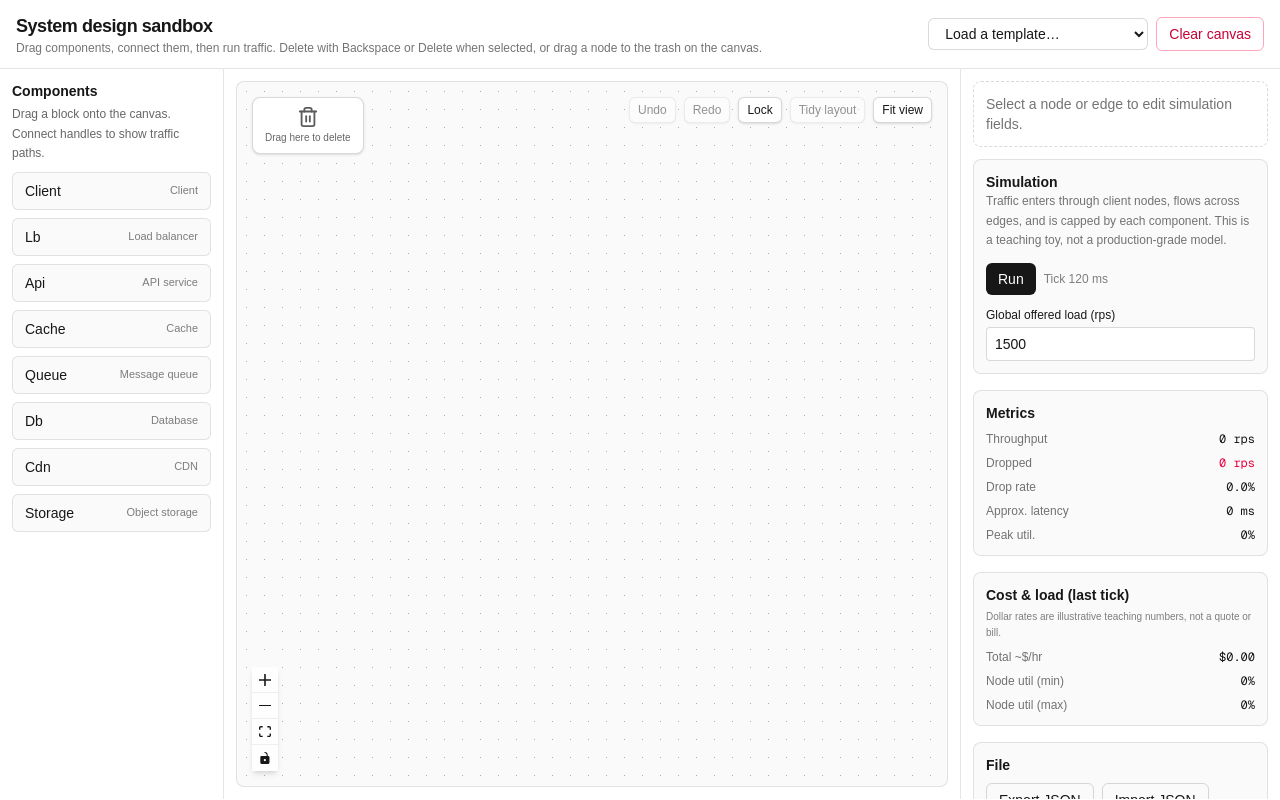
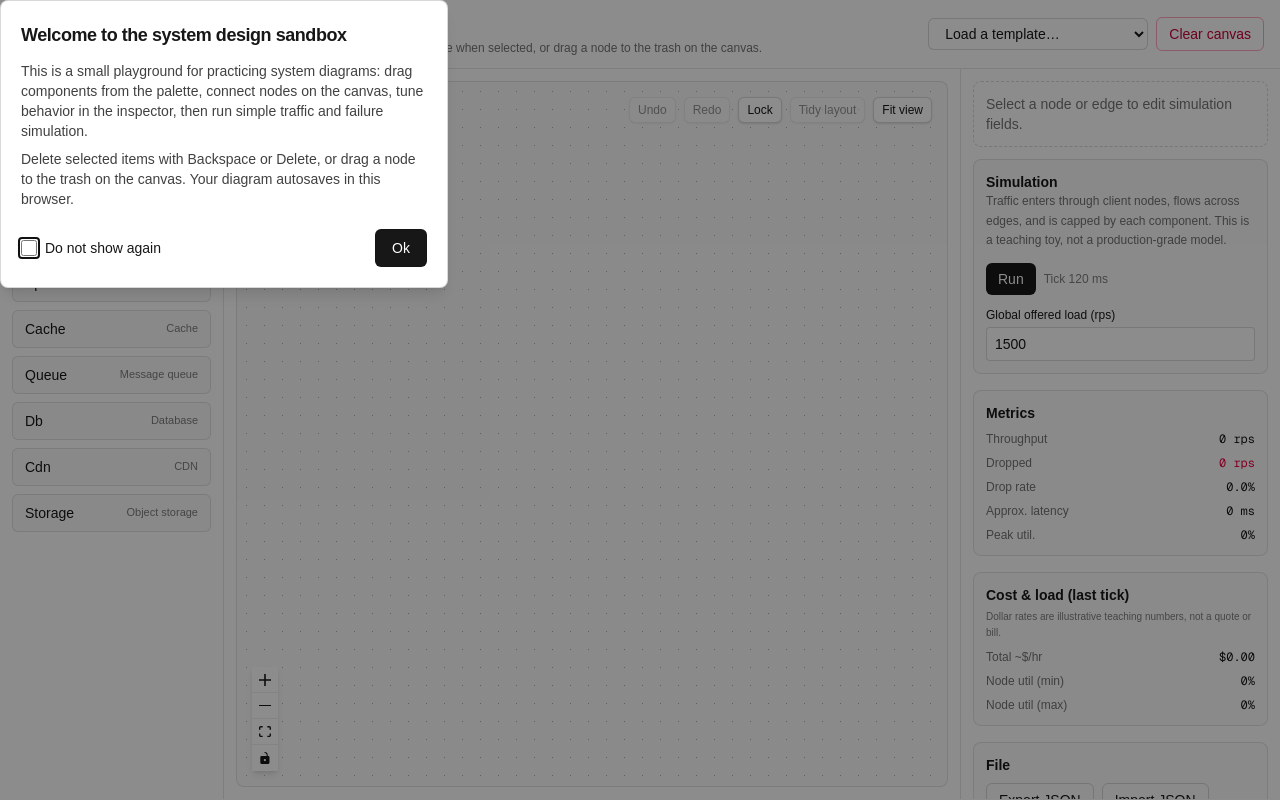
Before and after one commit to dalva8711/system-design-sandbox, a Next.js app: page / in a window 1280 px wide. Built offline with nearby package versions, Linux system fonts and the light colour scheme.

Commit message:
New modal

```diff
--- a/app/globals.css
+++ b/app/globals.css
@@ -49,3 +49,7 @@ body {
   color: var(--foreground);
   font-family: Arial, Helvetica, sans-serif;
 }
+
+.welcome-modal-dialog::backdrop {
+  background: rgba(0, 0, 0, 0.45);
+}
--- a/components/design/DesignSandbox.tsx
+++ b/components/design/DesignSandbox.tsx
@@ -6,6 +6,7 @@ import { ComponentPalette } from "@/components/design/ComponentPalette";
 import { FlowCanvas } from "@/components/design/FlowCanvas";
 import { InspectorPanel } from "@/components/design/InspectorPanel";
 import { SimulationBlock } from "@/components/design/SimulationBlock";
+import { WelcomeModal } from "@/components/design/WelcomeModal";
 import { loadPersisted } from "@/lib/design/persist";
 import { DESIGN_TEMPLATES } from "@/lib/design/templates";
 import {
@@ -49,6 +50,7 @@ export function DesignSandbox() {
 
   return (
     <ReactFlowProvider>
+      <WelcomeModal />
       <div className="flex h-[calc(100vh-1px)] min-h-[640px] flex-col bg-[var(--background)] text-[var(--foreground)]">
         <header className="flex flex-wrap items-center justify-between gap-3 border-b border-black/10 px-4 py-3 dark:border-white/10">
           <div>
--- a/components/design/InspectorPanel.tsx
+++ b/components/design/InspectorPanel.tsx
@@ -28,7 +28,9 @@ function NodeInspectorSection({
   const [labelDraft, setLabelDraft] = useState(d.label);
 
   useEffect(() => {
-    setLabelDraft(d.label);
+    queueMicrotask(() => {
+      setLabelDraft(d.label);
+    });
   }, [nid, d.label]);
 
   const commitLabel = useCallback(() => {
--- /dev/null
+++ b/components/design/WelcomeModal.tsx
@@ -0,0 +1,85 @@
+"use client";
+
+import { useEffect, useRef, useState } from "react";
+import {
+  isWelcomeModalSuppressed,
+  setWelcomeModalSuppressed,
+} from "@/lib/welcomeModal";
+
+export function WelcomeModal() {
+  const [open, setOpen] = useState<boolean | null>(null);
+  const [doNotShowAgain, setDoNotShowAgain] = useState(false);
+  const dialogRef = useRef<HTMLDialogElement>(null);
+
+  useEffect(() => {
+    queueMicrotask(() => {
+      setOpen(isWelcomeModalSuppressed() ? false : true);
+    });
+  }, []);
+
+  useEffect(() => {
+    const el = dialogRef.current;
+    if (open !== true || !el) return;
+    if (!el.open) el.showModal();
+    return () => {
+      if (el.open) el.close();
+    };
+  }, [open]);
+
+  if (open !== true) return null;
+
+  const handleOk = () => {
+    if (doNotShowAgain) setWelcomeModalSuppressed();
+    dialogRef.current?.close();
+  };
+
+  return (
+    <dialog
+      ref={dialogRef}
+      className="welcome-modal-dialog z-50 w-[min(100%,28rem)] max-w-[calc(100vw-2rem)] rounded-lg border border-black/15 bg-[var(--background)] p-5 text-[var(--foreground)] shadow-lg dark:border-white/15"
+      aria-labelledby="welcome-modal-title"
+      aria-describedby="welcome-modal-desc"
+      onClose={() => setOpen(false)}
+    >
+      <h2
+        id="welcome-modal-title"
+        className="text-lg font-semibold tracking-tight"
+      >
+        Welcome to the system design sandbox
+      </h2>
+      <div
+        id="welcome-modal-desc"
+        className="mt-3 space-y-2 text-sm text-black/75 dark:text-white/70"
+      >
+        <p>
+          This is a small playground for practicing system diagrams: drag
+          components from the palette, connect nodes on the canvas, tune
+          behavior in the inspector, then run simple traffic and failure
+          simulation.
+        </p>
+        <p>
+          Delete selected items with Backspace or Delete, or drag a node to the
+          trash on the canvas. Your diagram autosaves in this browser.
+        </p>
+      </div>
+      <div className="mt-5 flex flex-col gap-4 sm:flex-row sm:items-center sm:justify-between">
+        <label className="flex cursor-pointer items-center gap-2 text-sm font-medium">
+          <input
+            type="checkbox"
+            checked={doNotShowAgain}
+            onChange={(e) => setDoNotShowAgain(e.target.checked)}
+            className="size-4 rounded border border-black/25 accent-sky-600 dark:border-white/30 dark:accent-sky-500"
+          />
+          Do not show again
+        </label>
+        <button
+          type="button"
+          onClick={handleOk}
+          className="rounded-md border border-black/15 bg-[var(--foreground)] px-4 py-2 text-sm font-medium text-[var(--background)] dark:border-white/20"
+        >
+          Ok
+        </button>
+      </div>
+    </dialog>
+  );
+}
--- /dev/null
+++ b/lib/welcomeModal.ts
@@ -0,0 +1,22 @@
+export const WELCOME_MODAL_SUPPRESS_KEY =
+  "system-design-sandbox-welcome-suppressed";
+
+const SUPPRESS_VALUE = "1";
+
+export function isWelcomeModalSuppressed(): boolean {
+  if (typeof window === "undefined") return false;
+  try {
+    return window.localStorage.getItem(WELCOME_MODAL_SUPPRESS_KEY) === SUPPRESS_VALUE;
+  } catch {
+    return false;
+  }
+}
+
+export function setWelcomeModalSuppressed(): void {
+  if (typeof window === "undefined") return;
+  try {
+    window.localStorage.setItem(WELCOME_MODAL_SUPPRESS_KEY, SUPPRESS_VALUE);
+  } catch {
+    // ignore quota / private mode
+  }
+}
```
